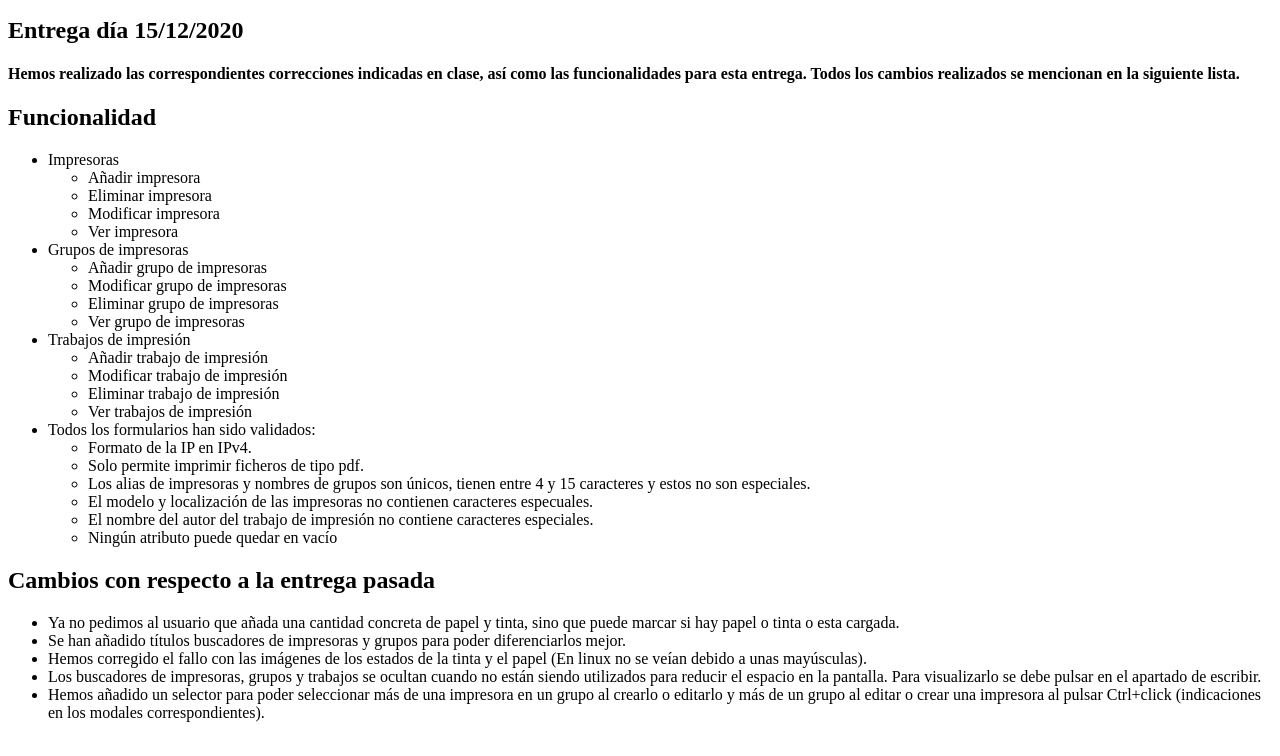
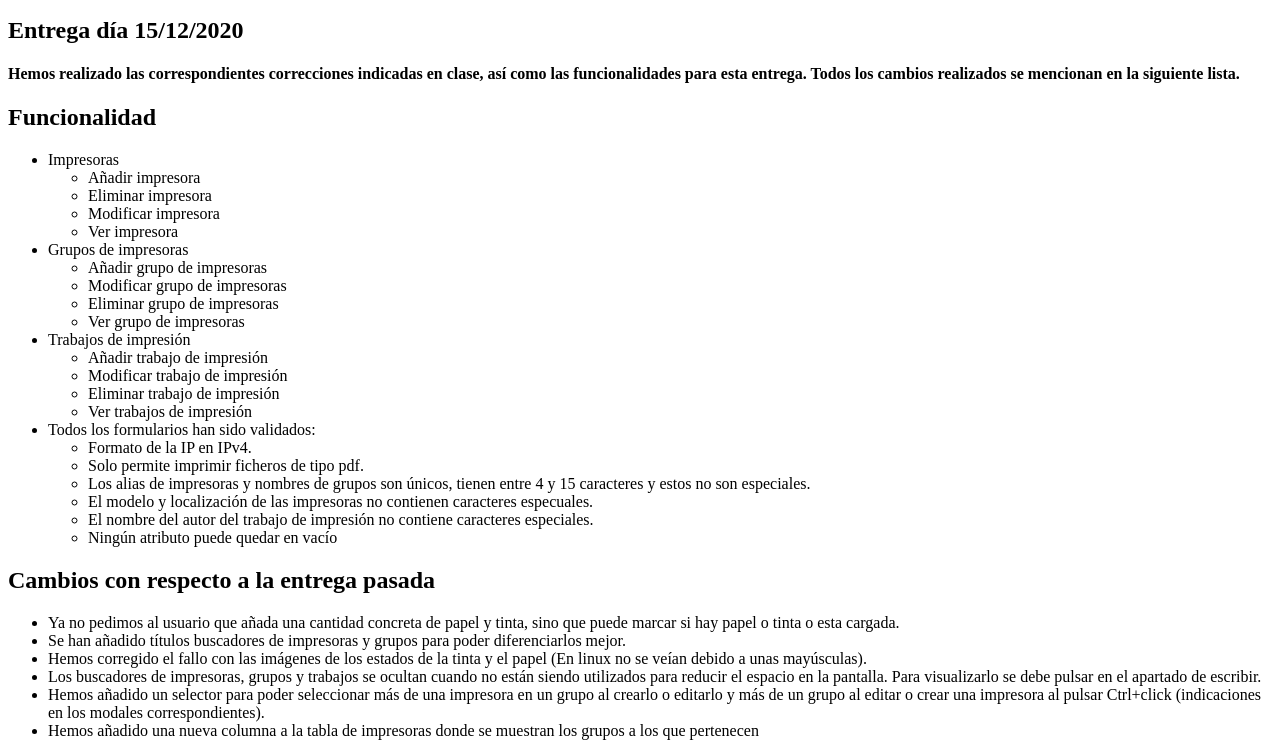
Before and after one commit to SandraAlonso/IU, a plain HTML site: page leeme.html in a window 1280 px wide. Shown: the part 105-861 px from the top of the page. Drawn offline with Linux system fonts and the light colour scheme.

Commit message:
Últimos cambios del leeme :)

```diff
--- a/leeme.html
+++ b/leeme.html
@@ -69,6 +69,7 @@
         <li>
             Hemos añadido un selector para poder seleccionar más de una impresora en un grupo al crearlo o editarlo y más de un grupo al editar o crear una impresora al pulsar Ctrl+click (indicaciones en los modales correspondientes).
         </li>
+        <li>Hemos añadido una nueva columna a la tabla de impresoras donde se muestran los grupos a los que pertenecen</li>
 
     </ul>
 </body>
```
